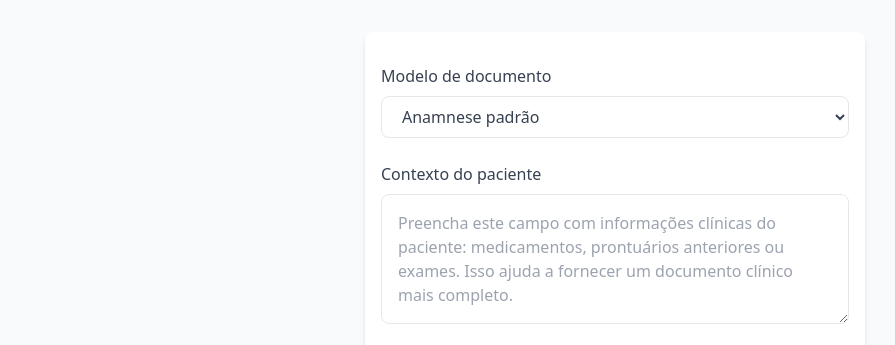
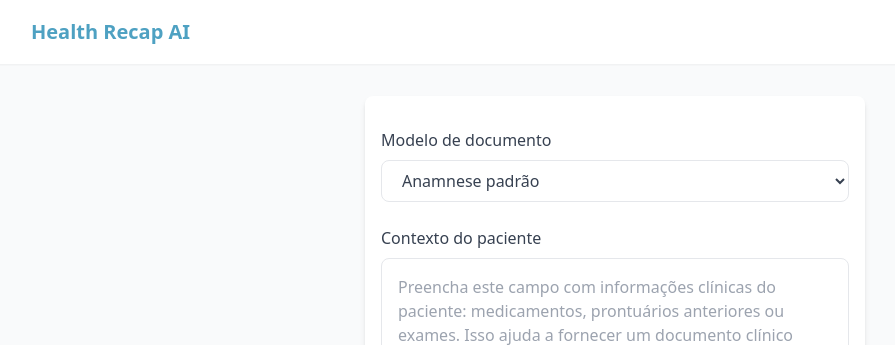
Before and after one commit to MarcosRibas/health-recap-ai, a website built with Vite: page index.html in a window 1280 px wide. Shown: the top 345 px of the page, without its empty margins (25-920 px from the left). Built offline with nearby package versions, Linux system fonts and the light colour scheme; no server answers.

Commit message:
Atualiza o título da página inicial para "Health Recap AI" e adiciona um componente de navbar ao DOM, melhorando a estrutura da interface.

```diff
--- a/index.html
+++ b/index.html
@@ -3,7 +3,7 @@
 <head>
     <meta charset="UTF-8">
     <meta name="viewport" content="width=device-width, initial-scale=1.0">
-    <title>Consulta Médica</title>
+    <title>Health Recap AI</title>
     <link href="/src/style.css" rel="stylesheet">
     <script src="https://unpkg.com/@phosphor-icons/web"></script>
 </head>
--- /dev/null
+++ b/src/components/Navbar.js
@@ -0,0 +1,20 @@
+export function createNavbar() {
+    const navbar = document.createElement('nav');
+    navbar.className = 'bg-white shadow-sm';
+
+    navbar.innerHTML = `
+        <div class="container mx-auto px-4 h-16 flex items-center justify-between">
+            <div class="text-primary font-semibold text-xl">Health Recap AI</div>
+            <div class="flex items-center space-x-2">
+                <button type="button" class="p-2 text-gray-500 hover:text-primary rounded-full" title="Tema claro">
+                    <i class="ph ph-sun text-xl"></i>
+                </button>
+                <button type="button" class="p-2 text-gray-500 hover:text-primary rounded-full" title="Tema escuro">
+                    <i class="ph ph-moon text-xl"></i>
+                </button>
+            </div>
+        </div>
+    `;
+
+    return navbar;
+}
--- a/src/main.js
+++ b/src/main.js
@@ -6,6 +6,12 @@ import { listAudioDevices, startAudioAnalysis, stopAudioAnalysis } from './js/au
 
 // Importa as funções de upload de arquivo
 import './js/fileUpload.js'
+
+// Importa o componente da navbar
+import { createNavbar } from './components/Navbar.js'
+
+// Adiciona a navbar ao DOM
+document.body.insertBefore(createNavbar(), document.body.firstChild);
 
 // Inicialização da aplicação
 document.addEventListener('DOMContentLoaded', () => {
```
